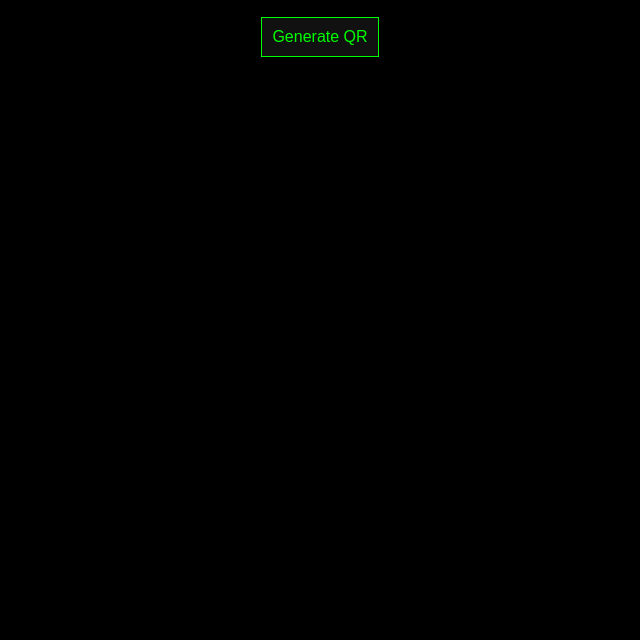
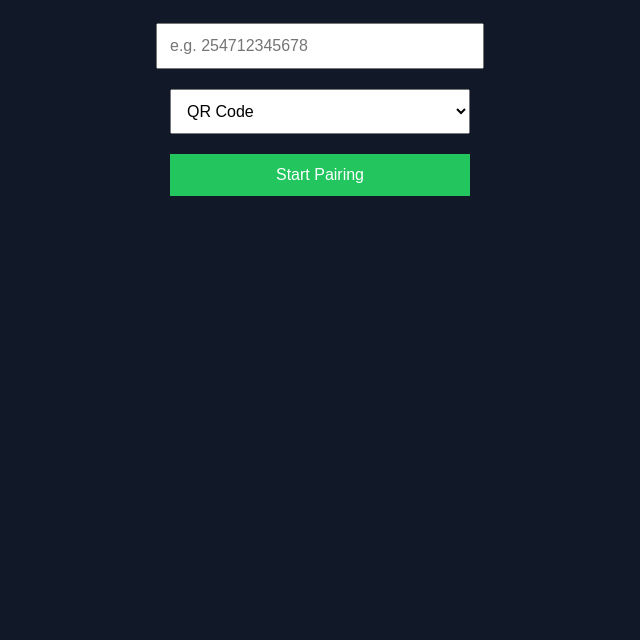
Before and after one commit to gifteddevsmd/dave.onrender.com, a website: page public/index.html in a window 1280 px wide. Shown: the part 160-800 px from the top of the page, without its empty margins (320-960 px from the left). Drawn offline with Linux system fonts and the light colour scheme.

Commit message:
Update index.html

```diff
--- a/public/index.html
+++ b/public/index.html
@@ -3,52 +3,89 @@
 <head>
   <meta charset="UTF-8" />
   <meta name="viewport" content="width=device-width, initial-scale=1.0"/>
-  <title>DAVE-XMD | QR Pairing</title>
+  <title>Dave-Md-V1 Pairing</title>
   <style>
     body {
-      background: #000;
-      color: #0f0;
-      font-family: monospace;
-      display: flex;
-      flex-direction: column;
-      align-items: center;
-      padding: 2rem;
+      font-family: Arial, sans-serif;
+      background: #111827;
+      color: white;
+      text-align: center;
+      padding: 50px;
     }
-    h1 {
-      color: #0ff;
+    input, select, button {
+      font-size: 16px;
+      padding: 12px;
+      margin: 10px;
+      width: 300px;
     }
-    input, button {
-      padding: 10px;
-      margin: 10px;
-      background: #111;
-      color: #0f0;
-      border: 1px solid #0f0;
-      font-size: 1rem;
+    button {
+      background: #22c55e;
+      color: white;
+      border: none;
+      cursor: pointer;
+    }
+    .result {
+      margin-top: 20px;
+      font-size: 16px;
+      color: #22c55e;
+    }
+    img {
+      margin-top: 20px;
+      max-width: 300px;
     }
   </style>
 </head>
 <body>
-  <h1>🔐 DAVE-XMD QR Pairing</h1>
-  <input type="text" id="number" placeholder="Enter WhatsApp Number (e.g. 2547XXXXXX)" />
-  <button onclick="pair()">Generate QR</button>
-  <div id="qrbox"></div>
+  <h1>🤖 Dave-Md-V1 WhatsApp Pairing</h1>
+  <p>Enter your WhatsApp number and choose a method</p>
+
+  <input id="phone" type="text" placeholder="e.g. 254712345678" />
+  <br />
+  <select id="mode">
+    <option value="qr">QR Code</option>
+    <option value="code">Code</option>
+  </select>
+  <br />
+  <button onclick="pair()">Start Pairing</button>
+
+  <div id="result" class="result"></div>
+  <div id="qr"></div>
 
   <script>
     async function pair() {
-      const number = document.getElementById('number').value
-      if (!number) return alert('Enter number!')
+      const phone = document.getElementById("phone").value.trim();
+      const mode = document.getElementById("mode").value;
+      const result = document.getElementById("result");
+      const qrDiv = document.getElementById("qr");
 
-      const res = await fetch('/pair', {
-        method: 'POST',
-        headers: { 'Content-Type': 'application/json' },
-        body: JSON.stringify({ number })
-      })
+      result.textContent = "⏳ Please wait...";
+      qrDiv.innerHTML = "";
 
-      const data = await res.json()
-      if (data.qrUrl) {
-        document.getElementById('qrbox').innerHTML = `<iframe src="${data.qrUrl}" style="width:100%; height:300px;"></iframe>`
-      } else {
-        document.getElementById('qrbox').innerText = '❌ Failed to generate QR.'
+      try {
+        const res = await fetch('/api/pair', {
+          method: 'POST',
+          headers: { 'Content-Type': 'application/json' },
+          body: JSON.stringify({ phone, mode })
+        });
+
+        const data = await res.json();
+
+        if (data.success) {
+          if (data.qr) {
+            const img = document.createElement('img');
+            img.src = data.qr;
+            qrDiv.appendChild(img);
+            result.textContent = "📲 Scan the QR Code with WhatsApp!";
+          } else if (data.code) {
+            result.innerHTML = `📩 Code sent to WhatsApp: <b>${data.code}</b><br>Now wait for session activation.`;
+          } else if (data.session) {
+            result.innerHTML = `✅ Paired! Session ID: <code>${data.session}</code>`;
+          }
+        } else {
+          result.textContent = "❌ " + data.error;
+        }
+      } catch (e) {
+        result.textContent = "❌ Server error!";
       }
     }
   </script>
```
